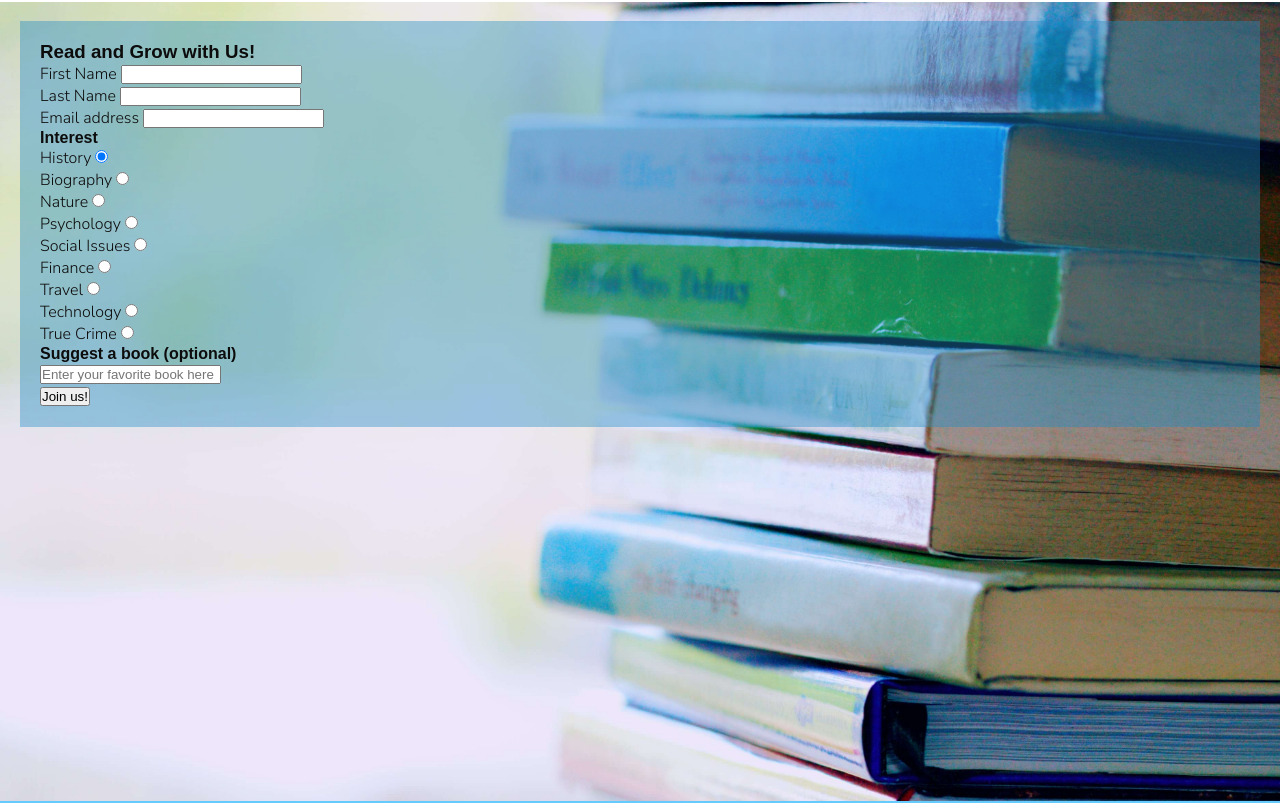
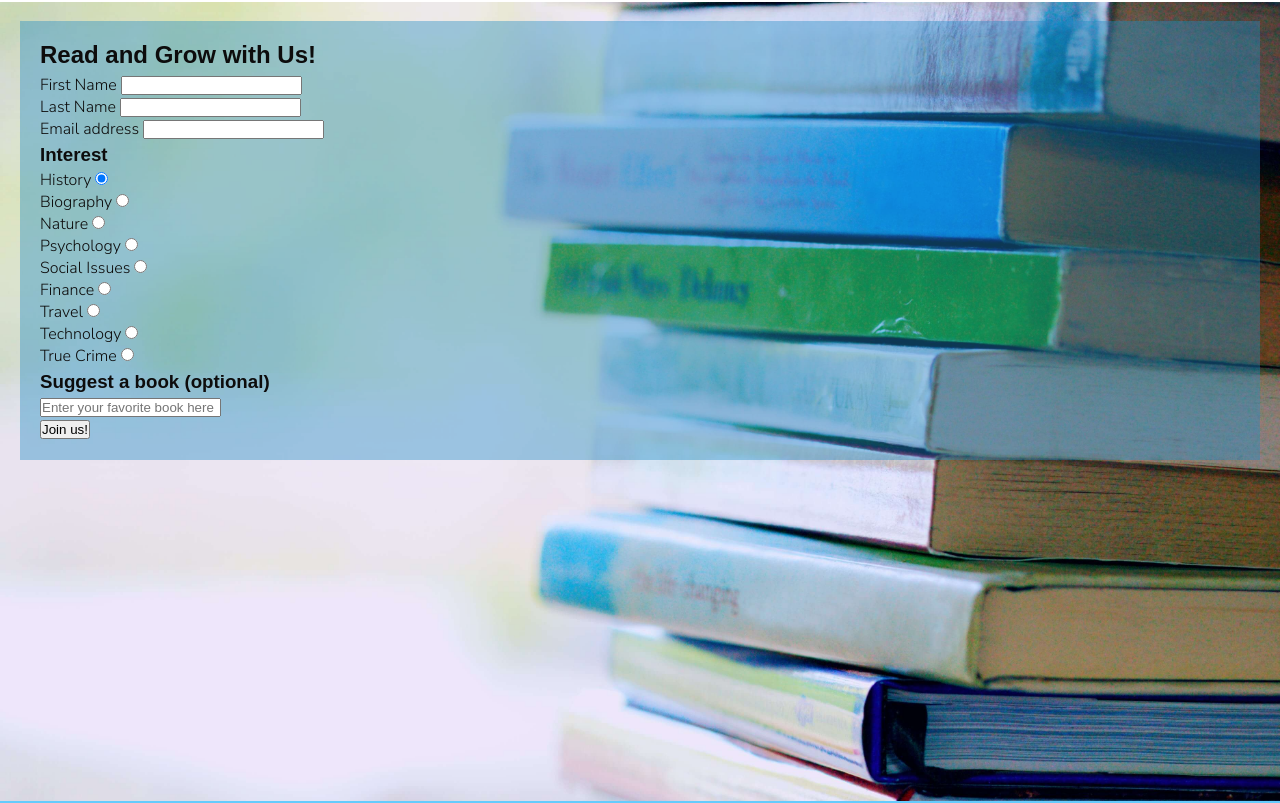
Before and after one commit to justynath/read-and-grow, a plain HTML site: page signup.html in a window 1280 px wide. Shown: the part 83-886 px from the top of the page. Drawn offline with Linux system fonts and the light colour scheme; a web font is replaced by a local one.

Commit message:
Change and style headings

```diff
--- a/assets/css/style.css
+++ b/assets/css/style.css
@@ -196,6 +196,18 @@ main {
     padding: 20px;
 }
 
+#signup h1 {
+    display: none;
+}
+
+#signup h2 {
+    margin-bottom: 5px;
+}
+
+#signup h3 {
+    margin: 4px 0 3px;
+}
+
 #signup-form {
     color: #0d0c0c;
     background-color: rgba(30, 139, 195, 0.4);
--- a/signup.html
+++ b/signup.html
@@ -45,8 +45,9 @@
     <!-- Main content -->
     <main>
     <section id="signup">
+      <h1>Sign up Form</h1>
       <form action="https://formdump.codeinstitute.net" id="signup-form" method="post">
-      <h3>Read and Grow with Us!</h3>
+      <h2>Read and Grow with Us!</h3>
       <label for="first_name">First Name</label>
       <input type="text" name="first_name" id="first_name" class="text-input" required>
       <br>
@@ -56,7 +57,7 @@
       <label for="email_address">Email address</label>
       <input type="email" name="email_address" id="email_address" class="text-input" required>
       <br>
-      <h4>Interest</h4>
+      <h3>Interest</h3>
       <div class="radio-buttons">
         <div>
           <label for="history">History</label>
@@ -96,7 +97,7 @@
         </div>
       </div>
       <div>
-        <label for="suggest"><h4>Suggest a book (optional)</h4></label>
+        <label for="suggest"><h3>Suggest a book (optional)</h3></label>
         <input type="text" name="suggest" id="suggest" class="text-input" placeholder="Enter your favorite book here">
       </div>
       <button type="submit" class="join-button">Join us!</button>
```
